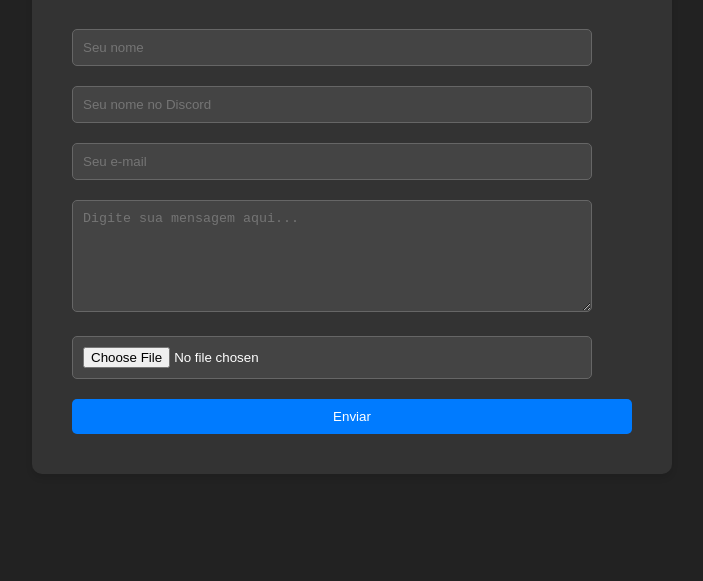
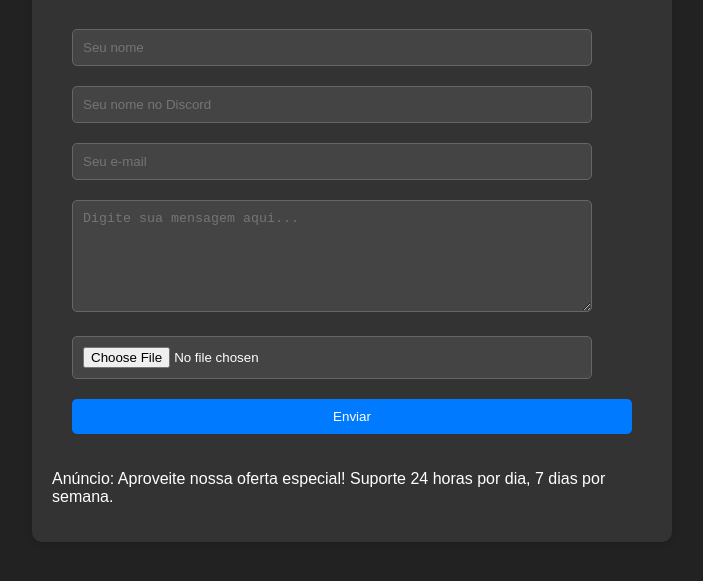
Before and after one commit to SxMV/Sx, a plain HTML site: page index.html in a window 1280 px wide. Shown: the part 99-680 px from the top of the page, without its empty margins (288-991 px from the left). Drawn offline with nearby package versions, Linux system fonts and the light colour scheme.

Commit message:
Update index.html

```diff
--- a/index.html
+++ b/index.html
@@ -7,8 +7,6 @@
     <link rel="stylesheet" href="Index.css">
     <script src="https://code.jquery.com/jquery-3.6.0.min.js"></script>
     <script src="Index.js"></script>
-    <script type='text/javascript' src='//pl22930364.profitablegatecpm.com/0a/d5/c7/0ad5c7f93cfe00ec859baaa75e5f9b92.js'></script>
-
 </head>
 <body>
     <div class="container">
@@ -26,6 +24,10 @@
             </form>
             <div id="response"></div>
         </div>
+        <div class="advertisement">
+    <p>Anúncio: Aproveite nossa oferta especial! Suporte 24 horas por dia, 7 dias por semana.</p>
+        <script type='text/javascript' src='//pl22930364.profitablegatecpm.com/0a/d5/c7/0ad5c7f93cfe00ec859baaa75e5f9b92.js'></script>
+        </div>
     </div>
 </body>
 </html>
```
